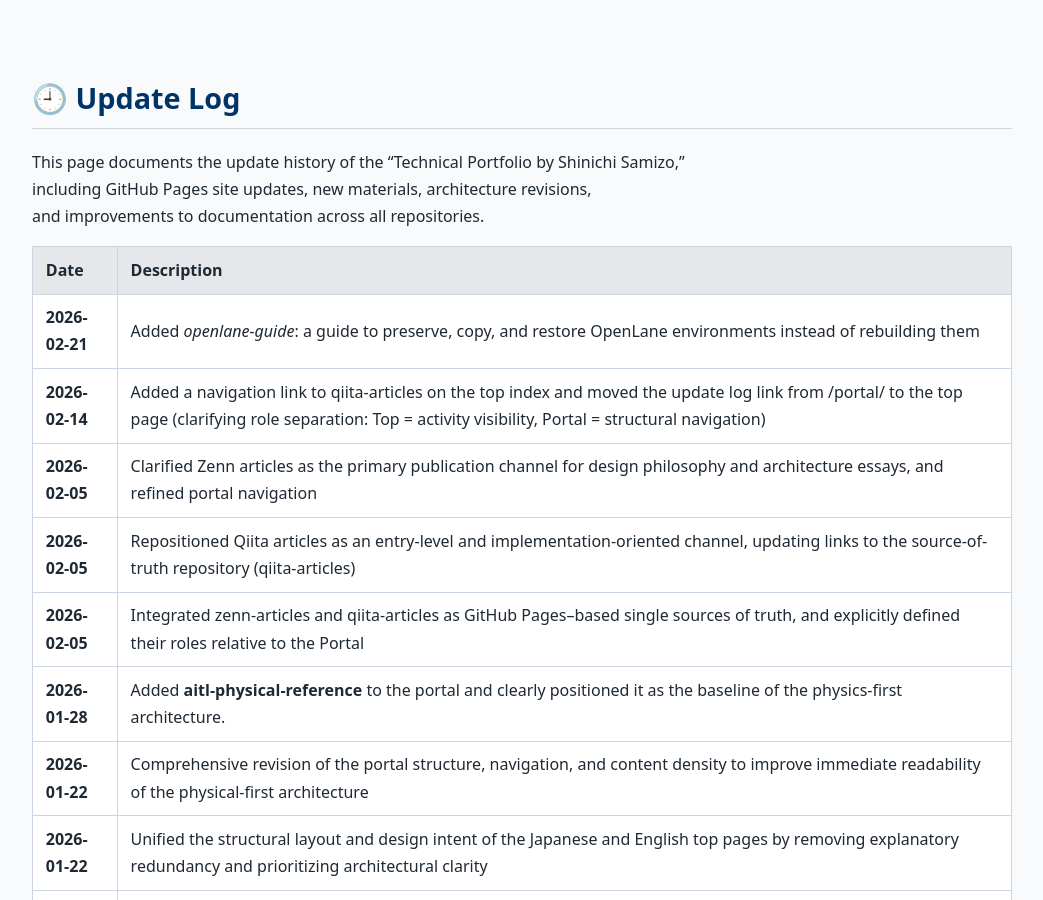
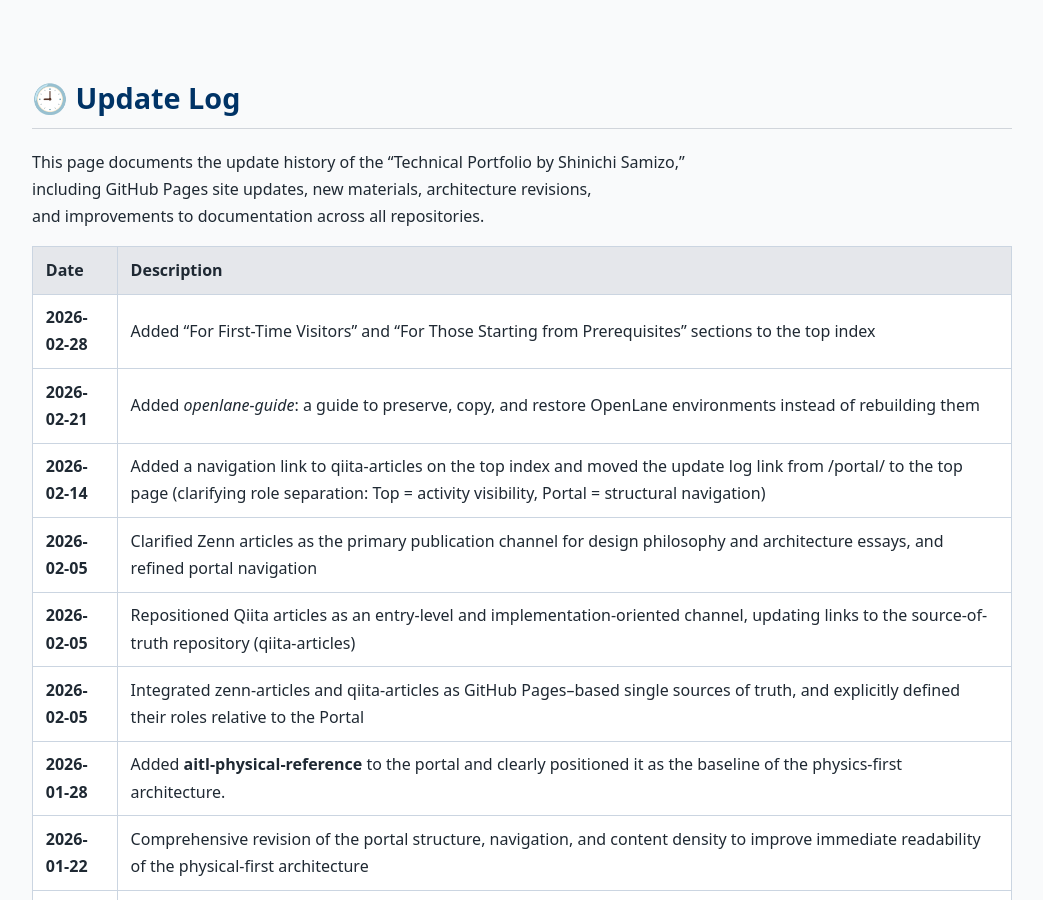
Before and after one commit to Samizo-AITL/Samizo-AITL.github.io, a Jekyll site: the page built from about/update/en/index.md, in a window 1280 px wide and 900 px high. Shown: the whole window, without its empty margins (118-1161 px from the left). Built offline with Jekyll 4.4.1, drawn with Linux system fonts in a browser that asks for light colours.

Commit message:
Update index.md

```diff
--- a/about/update/en/index.md
+++ b/about/update/en/index.md
@@ -11,6 +11,7 @@ and improvements to documentation across all repositories.
 
 | Date       | Description |
 |------------|-------------|
+| **2026-02-28** | Added “For First-Time Visitors” and “For Those Starting from Prerequisites” sections to the top index |
 | **2026-02-21** | Added *openlane-guide*: a guide to preserve, copy, and restore OpenLane environments instead of rebuilding them |
 | **2026-02-14** | Added a navigation link to qiita-articles on the top index and moved the update log link from /portal/ to the top page (clarifying role separation: Top = activity visibility, Portal = structural navigation) |
 | **2026-02-05** | Clarified Zenn articles as the primary publication channel for design philosophy and architecture essays, and refined portal navigation |
```
